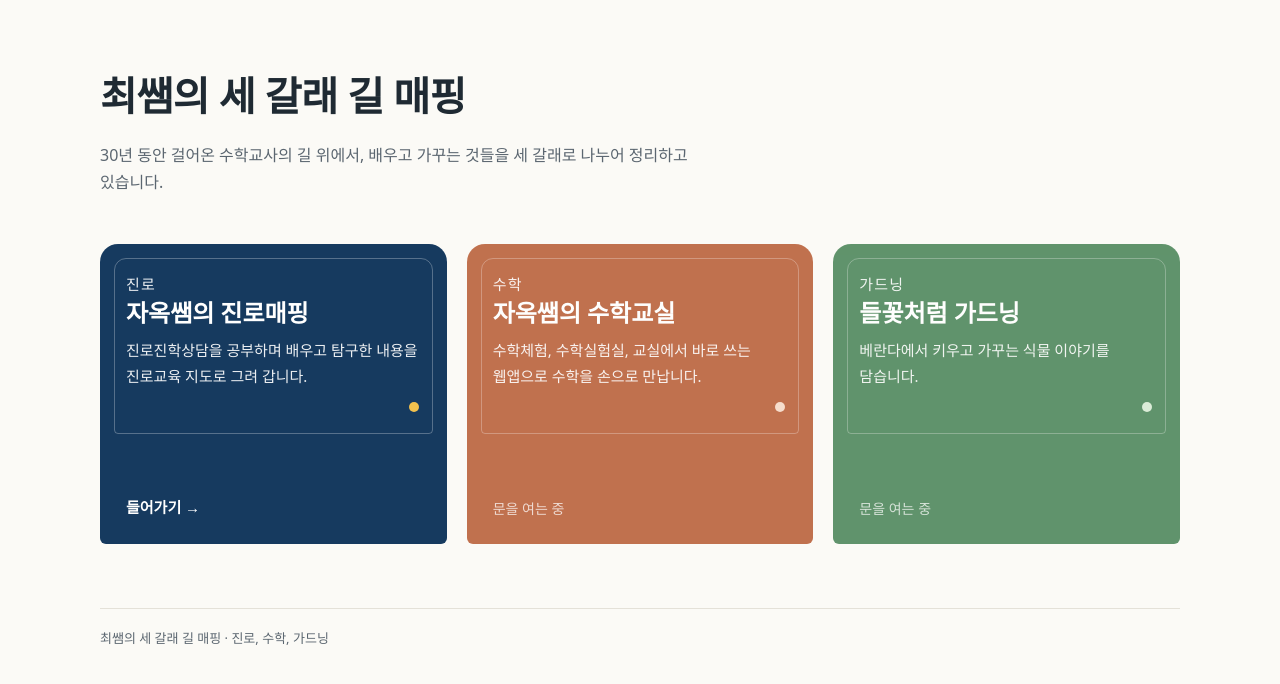
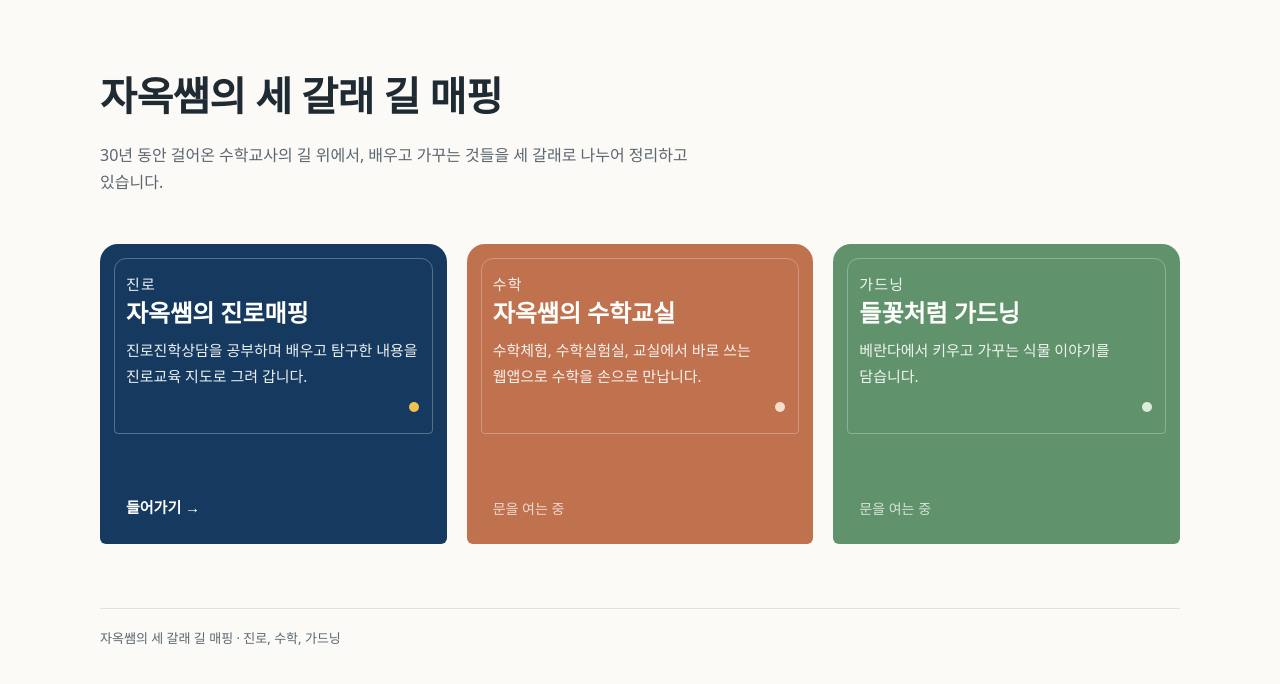
Before and after one commit to imajewel75/imajewel75.github.io, a plain HTML site: page index.html in a window 1280 px wide. Drawn offline with Linux system fonts and the light colour scheme; a web font is replaced by a local one.

Commit message:
현관 제목을 '자옥쌤의 세 갈래 길 매핑'으로
Co-Authored-By: Claude Opus 5.5 <noreply@anthropic.com>
Claude-Session: https://claude.ai/code/session_01R4wWwQ8YWgmquna4x75eDW

```diff
--- a/index.html
+++ b/index.html
@@ -3,12 +3,12 @@
 <head>
 <meta charset="utf-8">
 <meta name="viewport" content="width=device-width, initial-scale=1">
-<title>최쌤의 세 갈래 길 매핑 · 진로, 수학, 가드닝</title>
-<meta name="description" content="30년차 수학교사 최쌤이 가꾸는 세 갈래 길. 진로교육을 배우며 그리는 '자옥쌤의 진로매핑', 수학을 손으로 만나는 '자옥쌤의 수학교실', '들꽃처럼 가드닝' 베란다 정원 이야기.">
+<title>자옥쌤의 세 갈래 길 매핑 · 진로, 수학, 가드닝</title>
+<meta name="description" content="30년차 수학교사 자옥쌤이 가꾸는 세 갈래 길. 진로교육을 배우며 그리는 '자옥쌤의 진로매핑', 수학을 손으로 만나는 '자옥쌤의 수학교실', '들꽃처럼 가드닝' 베란다 정원 이야기.">
 <meta name="naver-site-verification" content="42800c0ccf8fecf5d0015eb5bd550009750afefb">
 <link rel="canonical" href="https://imajewel75.github.io/">
 <meta property="og:type" content="website">
-<meta property="og:title" content="최쌤의 세 갈래 길 매핑 · 진로, 수학, 가드닝">
+<meta property="og:title" content="자옥쌤의 세 갈래 길 매핑 · 진로, 수학, 가드닝">
 <meta property="og:description" content="진로교육을 배우며 그리는 지도, 손으로 만나는 수학, 베란다 정원 이야기.">
 <meta property="og:url" content="https://imajewel75.github.io/">
 <meta property="og:locale" content="ko_KR">
@@ -55,7 +55,7 @@
 </head>
 <body>
 <header class="wrap">
-  <h1>최쌤의 세 갈래 길 매핑</h1>
+  <h1>자옥쌤의 세 갈래 길 매핑</h1>
   <p class="lead">30년 동안 걸어온 수학교사의 길 위에서, 배우고 가꾸는 것들을 세 갈래로 나누어 정리하고 있습니다.</p>
 </header>
 
@@ -82,7 +82,7 @@
   </div>
 </main>
 
-<footer class="wrap">최쌤의 세 갈래 길 매핑 · 진로, 수학, 가드닝</footer>
+<footer class="wrap">자옥쌤의 세 갈래 길 매핑 · 진로, 수학, 가드닝</footer>
 <script data-goatcounter="https://jinromapping.goatcounter.com/count" async src="//gc.zgo.at/count.js"></script>
 </body>
 </html>
```
